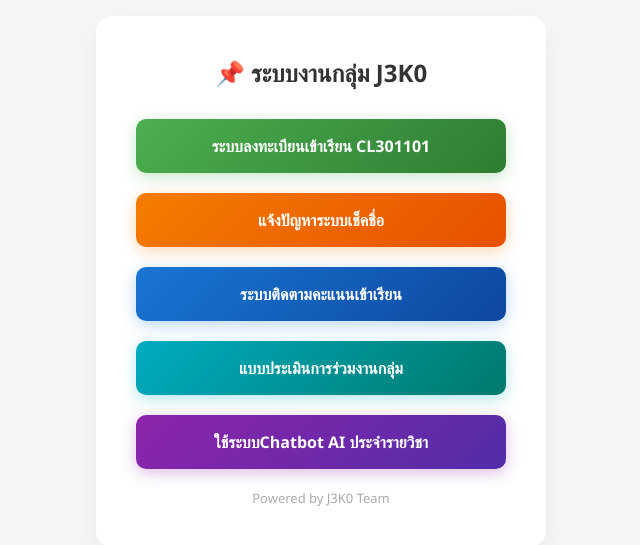
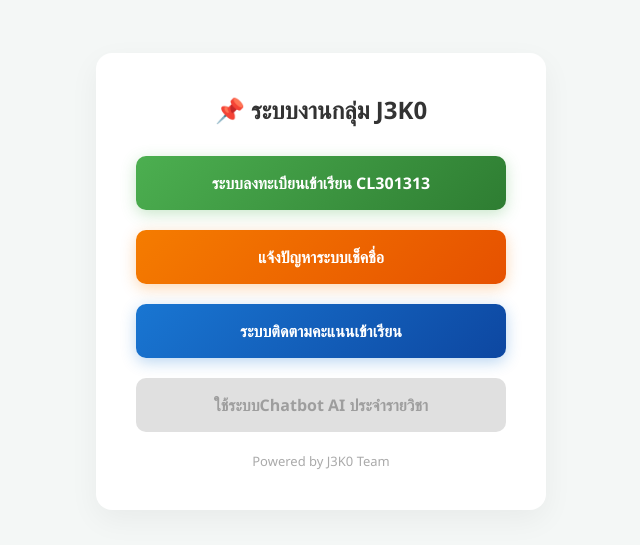
Before and after one commit to Weeraphat-k/myweb, a plain HTML site: page index.html in a window 1280 px wide. Shown: the part 119-664 px from the top of the page, without its empty margins (319-959 px from the left). Drawn offline with Linux system fonts and the light colour scheme.

Commit message:
Update index.html

```diff
--- a/index.html
+++ b/index.html
@@ -26,15 +26,12 @@
         .btn-info { background: linear-gradient(135deg, #1976d2, #0d47a1); color: white; cursor: pointer; box-shadow: 0 4px 15px rgba(25, 118, 210, 0.3); }
         .btn-info:hover { transform: translateY(-3px); box-shadow: 0 8px 20px rgba(25, 118, 210, 0.4); }
 
-        /* ปุ่มสำหรับแบบประเมินการร่วมงานกลุ่ม (สีฟ้าอมเขียว Teal) */
-        .btn-eval { background: linear-gradient(135deg, #00acc1, #00796b); color: white; cursor: pointer; box-shadow: 0 4px 15px rgba(0, 172, 193, 0.3); }
-        .btn-eval:hover { transform: translateY(-3px); box-shadow: 0 8px 20px rgba(0, 172, 193, 0.4); }
-
-        /* ปุ่มสำหรับระบบ AI (สีม่วง) */
+        /* ปุ่มสำหรับระบบ AI (สีม่วง - เผื่อเปิดใช้งานในอนาคต) */
         .btn-ai { background: linear-gradient(135deg, #8e24aa, #512da8); color: white; cursor: pointer; box-shadow: 0 4px 15px rgba(142, 36, 170, 0.3); }
         .btn-ai:hover { transform: translateY(-3px); box-shadow: 0 8px 20px rgba(142, 36, 170, 0.4); }
 
-        .btn-disabled { background: #e0e0e0; color: #9e9e9e; cursor: not-allowed; pointer-events: none; }
+        /* สถานะปุ่มปิดใช้งาน (สีเทา) */
+        .btn-disabled { background: #e0e0e0; color: #9e9e9e; cursor: not-allowed; pointer-events: none; box-shadow: none; }
         .footer { margin-top: 20px; font-size: 13px; color: #aaaaaa; }
 
         #app-container { display: none; width: 100vw; height: 100vh; position: relative; }
@@ -65,8 +62,9 @@
         <div class="hub-container">
             <h2 class="hub-title">📌 ระบบงานกลุ่ม J3K0</h2>
 
-            <button onclick="openApp('https://script.google.com/a/macros/kkumail.com/s/AKfycbzYN1t1dTvZ4wURqIWgs_UM0q29_wlUmWAVUmG5ZhvQfOes7z57f-Nsuj7XdzDQYhTq/exec')" class="btn btn-active">
-               ระบบลงทะเบียนเข้าเรียน CL301101
+            <!-- แก้ไขลิงก์และชื่อปุ่มเป็น CL301313 -->
+            <button onclick="openApp('https://script.google.com/macros/s/AKfycbxHc_4a5tfGCJ5Fwd6RjRqanaWJsGhAlSWWitL2k2kfkjrelCUeVdlITC_Avo0arBQvvA/exec')" class="btn btn-active">
+               ระบบลงทะเบียนเข้าเรียน CL301313
             </button>
 
             <button onclick="showReportPopup()" class="btn btn-warning">
@@ -77,13 +75,8 @@
                ระบบติดตามคะแนนเข้าเรียน
             </button>
 
-            <!-- เพิ่มปุ่มใหม่: แบบประเมินการร่วมงานกลุ่ม -->
-            <button onclick="openApp('https://script.google.com/macros/s/AKfycbwwXwl3X5VNyt935F-usezO993GYQFP_ynddwi0kPl9HUAkKY19ihIM7IABDtdm_q8VTw/exec')" class="btn btn-eval">
-               แบบประเมินการร่วมงานกลุ่ม
-            </button>
-
-            <!-- แก้ไขข้อความปุ่ม AI -->
-            <button onclick="openApp('https://script.google.com/a/macros/kkumail.com/s/AKfycbyhed2LBshYcMpk0vVrZyYBFohG8RPTYqCDriC1IQKafcEwmuQUtl3J54v43BupjZZLgQ/exec')" class="btn btn-ai">
+            <!-- ปิดใช้งานปุ่ม AI (สีเทา) -->
+            <button disabled class="btn btn-disabled">
                ใช้ระบบChatbot AI ประจำรายวิชา
             </button>
 
@@ -114,7 +107,6 @@
 
     <!-- ส่วนที่ใช้แสดงหน้าต่าง Web App -->
     <div id="app-container">
-        <!-- เพิ่มปุ่มย้อนกลับ -->
         <button class="back-btn" onclick="goBack()">← กลับหน้าหลัก</button>
         <iframe id="app-frame"
                 allow="geolocation; camera; microphone"
@@ -138,7 +130,7 @@
         function goBack() {
             document.getElementById('app-container').style.display = 'none';
             document.getElementById('hub-menu').style.display = 'flex';
-            document.getElementById('app-frame').src = ""; // เคลียร์ URL เพื่อไม่ให้โหลดค้าง
+            document.getElementById('app-frame').src = "";
             document.body.style.backgroundColor = "#f4f7f6";
         }
 
@@ -148,13 +140,11 @@
             const btn = document.getElementById('proceed-btn');
             let timeLeft = 5;
 
-            // รีเซ็ตปุ่ม
             btn.disabled = true;
             btn.innerHTML = `ฉันเข้าใจเงื่อนไข (<span id="countdown">${timeLeft}</span>)`;
 
             clearInterval(countdownInterval);
 
-            // เริ่มนับถอยหลัง
             countdownInterval = setInterval(() => {
                 timeLeft--;
                 if (timeLeft > 0) {
```
